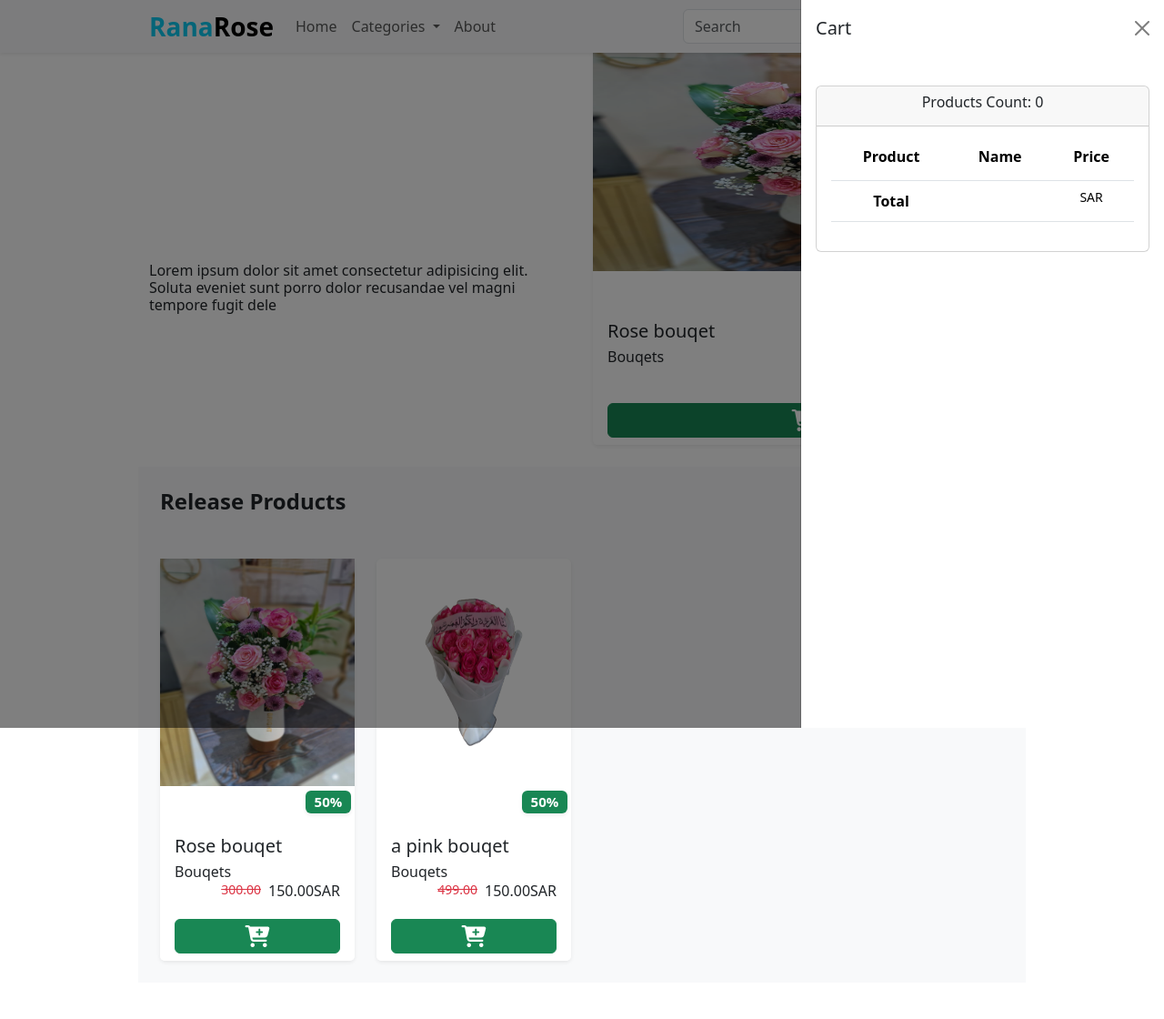
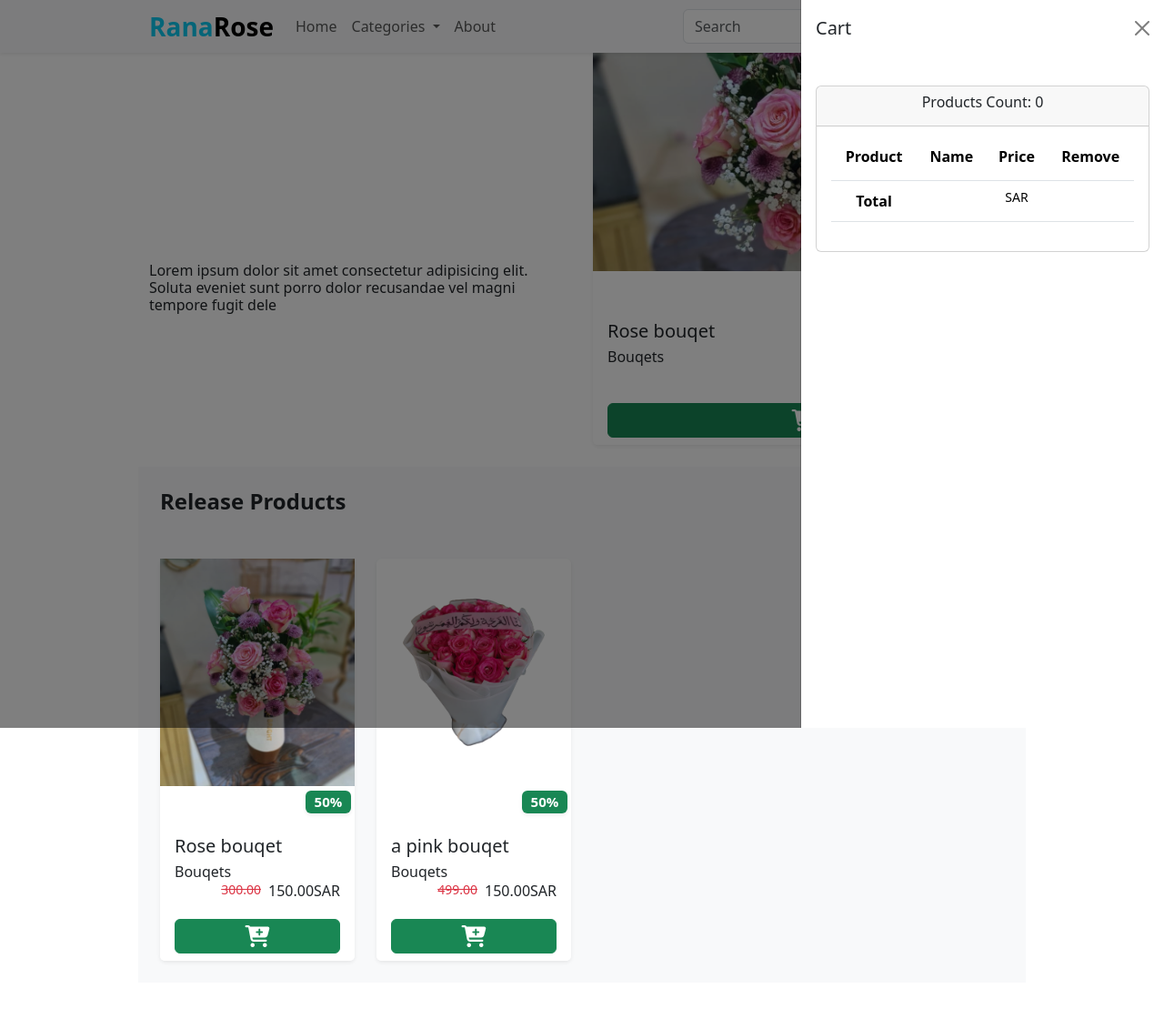
Before and after one commit to akfaqih3/Rana-Rose, a Django app: page /Product/2 in a window 1280 px wide, after a click that opens the changed part. Shown: the top 1120 px of the page at 91% size. Run offline with Django 5.2, Linux system fonts and the light colour scheme; a user stored in the database is signed in; data comes from the database, SQL or seed files in the repository; both versions use the stored data as it was after the commit; some libraries are stand-ins or nearby versions.

Commit message:
add remove_btn to cart, but there small issues

```diff
--- a/RanaRose/static/js/script.js
+++ b/RanaRose/static/js/script.js
@@ -78,7 +78,6 @@
 function removeFromCart(target){
     const data = {pk:Number(target.dataset.product)}
     let url = `Cart/removeFromCart/`
-
     fetch(
         url,{
             method:'POST',
@@ -117,8 +116,12 @@
     cart_badge = document.getElementById('cart_badge');
     cart_badge.innerText = cart.products.length;
     updateCart(cart);
+    checkBtns(cart.pks)
+}
+
+function checkBtns(cart_pks){
     for (const btn of cart_btns){
-        if (cart.pks.includes(Number(btn.dataset.product))){
+        if (cart_pks.includes(Number(btn.dataset.product))){
             btn.id = "delete";
             btn.classList.replace('btn-success','btn-outline-danger');
             btn.classList.replace('fa-cart-plus','fa-trash');
@@ -143,6 +146,10 @@
         <td><img src ='${product.photo}' width="40" height="36"></td>
         <td><h6 class="fw-normal">${product.name}</h6></td>
         <td><h6 class="fw-normal">${product.price}</h6></td>
+        <td>
+            <button class="btn_product btn btn-sm text-danger d-block fa-solid fa-trash fs-5 w-100" data-product="${product.pk}" id="delete">
+            </button>
+        </td>
         </tr>`
         cart_body.innerHTML +=new_row;
     });
--- a/RanaRose/templates/base.html
+++ b/RanaRose/templates/base.html
@@ -12,8 +12,8 @@
             {% include 'include/main.html' %}
         </main>
     {% endblock content %}
+    {% include 'include/dialog.html' %}
     {% include 'include/script.html' %}
-    {% include 'include/dialog.html' %}
 
     <footer>
         {% include 'include/footer.html' %}
--- a/RanaRose/templates/cart/cart.html
+++ b/RanaRose/templates/cart/cart.html
@@ -18,6 +18,7 @@
                             <th scope="col"><h6><strong>Product</strong></h6></th>
                             <th scope="col"><h6><strong>Name</strong></h6></th>
                             <th scope="col"><h6><strong>Price</strong></h6></th>
+                            <th scope="col"><h6><strong>Remove</strong></h6></th>
                         </tr>
                         </thead>
                         <tbody id="cart_body" >
@@ -27,6 +28,10 @@
                             <td><img src ='{{product.photo.url}}' width="40" height="36"></td>
                             <td><h6 class="fw-normal">{{product.name}}</h6></td>
                             <td><h6 class="fw-normal">{{product.price | floatformat:2}}</h6></td>
+                            <td>
+                                <button class="btn_product btn btn-sm text-danger d-block fa-solid fa-trash fs-5 w-100" data-product="{{product.pk}}" id="delete">
+                                </button>
+                            </td>
                         </tr>
                         {% endfor %}
 
@@ -36,6 +41,7 @@
                                 <th>Total</th>
                                 <td></td>
                                 <td id = 'cart_total'><h6><strong>{{cart.grand_total | floatformat:2}}</strong> <small>SAR</small></h6></td>
+                                <td></td>
                             </tr>
 
                         </tfoot>
--- a/RanaRose/templates/include/carousel.html
+++ b/RanaRose/templates/include/carousel.html
@@ -16,7 +16,7 @@
                     <h4 class="order-0 text-center">{{carousel.name}} <br>
                       </h4>
                     <p class="order-2 d-none d-md-block order-md-1 text-center">{{carousel.description}}</p>
-                    {% if carousel.pk in cart %}
+                    {% if carousel in cart.products %}
                     <button class="btn_product btn btn-outline-danger order-1 m-auto order-md-2 py-2 fs-4 shadow border-1  fa-solid fa-trash fa-2 w-25" data-product="{{carousel.pk}}" id="delete">
                     </button>
                     {% else %}
--- a/RanaRose/templates/include/header.html
+++ b/RanaRose/templates/include/header.html
@@ -72,6 +72,7 @@
                       aria-describedby="search-addon"
                     />
                 </form>
+                {% if user.is_authenticated %}
                 <div class="d-block d-md-none dropdown no-arrow py-2">
                   <a
                     class="hidden-arrow text-info text-decoration-none fa-2x  fa-solid fa-user-circle"
@@ -98,6 +99,11 @@
                     </li>
                   </ul>
                 </div>
+                {% else %}
+                  <a class="text-reset d-block d-md-none mx-4 me-3" href="{% url 'Registration:login' %}">
+                    <i class="fa fa-sign-in fa-2x text-info"></i>
+                  </a>
+                {% endif %}
                 <!-- Left links -->
               </div>
               <!-- Collapsible wrapper -->
--- a/RanaRose/templates/product/card.html
+++ b/RanaRose/templates/product/card.html
@@ -4,7 +4,7 @@
         data-mdb-ripple-color="light">
         <a href="{% url 'Product:productDetails' product.pk %}">
             <img src="{{product.photo.url}}"
-                class="w-100"
+                class="w-100 object-fit-cover"
                 height="250"
                 id="image"/>
                 {% if offer %}
--- a/Site/views.py
+++ b/Site/views.py
@@ -18,7 +18,8 @@
         cart_products={}
         if self.request.user.is_authenticated:
             cart,create = Cart.objects.get_or_create(user=self.request.user,completed=False)
-
+        else :
+            cart ={}
         context = {
             'products':products,
             'categories':categories,
```
Also changed, not shown: Registration/views.py (+4 -4 lines), db.sqlite3.
